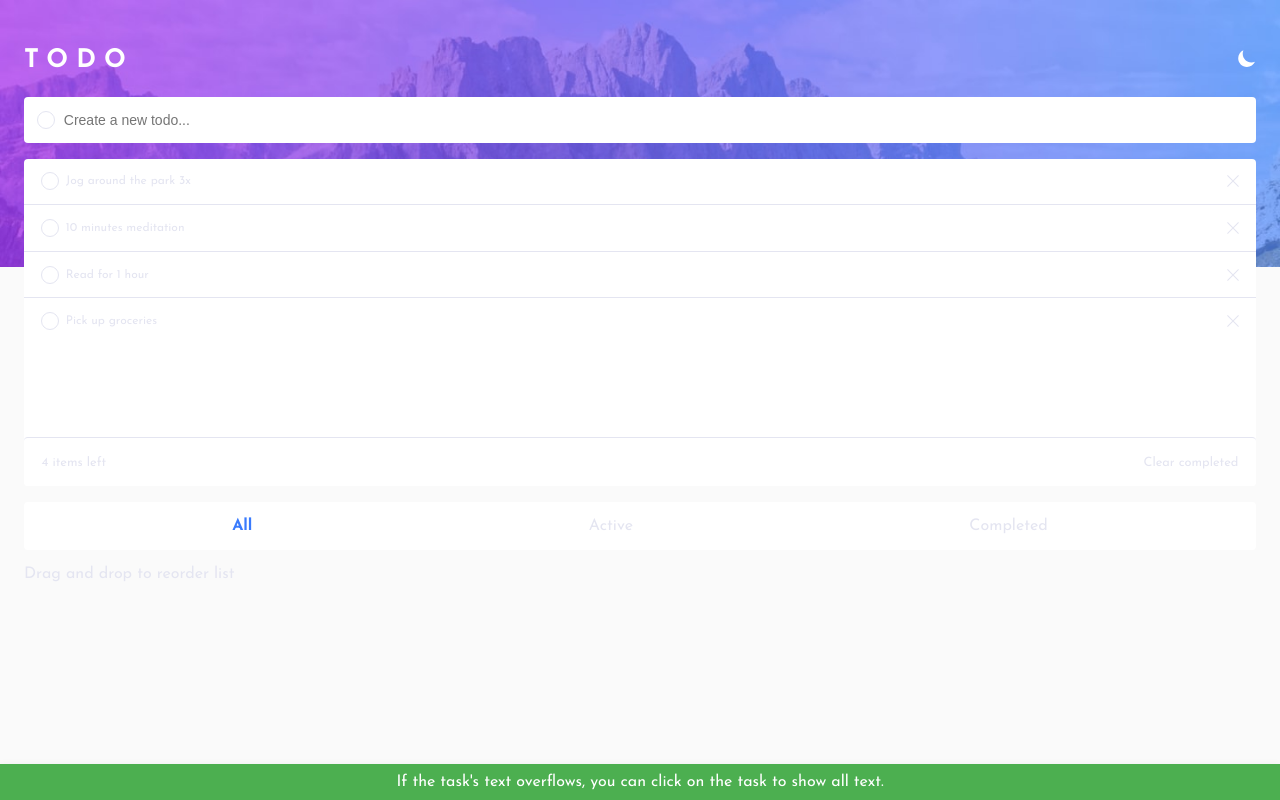
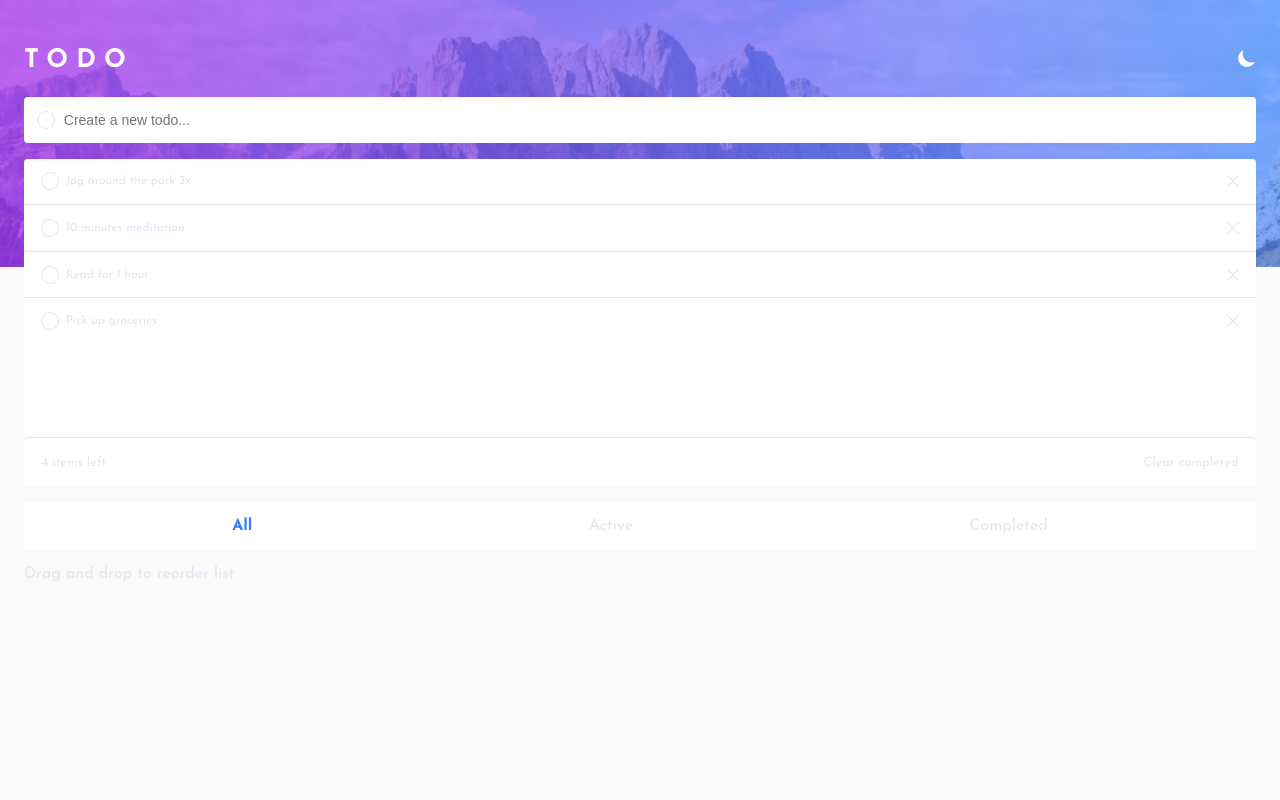
Before and after one commit to cancomertpay/todo-app, a React (Vite) app: page / in a window 1280 px wide. Built offline with nearby package versions, Linux system fonts and the light colour scheme.

Commit message:
delete notification component

```diff
--- a/src/components/Main/Notification.jsx
+++ /dev/null
@@ -1,36 +0,0 @@
-import React, { useEffect, useState } from "react";
-import ReactDOM from "react-dom";
-import { NotificationContainer } from "./NotificationStyles";
-
-function Notification() {
-  const [showNotify, setShowNotify] = useState(false);
-
-  const handleClick = () => {
-    setShowNotify(false);
-  };
-
-  useEffect(() => {
-    const firstTimeoutId = setTimeout(() => {
-      setShowNotify(true);
-      const secondTimeoutId = setTimeout(() => {
-        setShowNotify(false);
-      }, 5000);
-
-      return () => clearTimeout(secondTimeoutId);
-    }, 2000);
-
-    return () => clearTimeout(firstTimeoutId);
-  }, []);
-  return (
-    showNotify &&
-    ReactDOM.createPortal(
-      <NotificationContainer onClick={handleClick}>
-        If the task's text overflows, you can click on the task to show all
-        text.
-      </NotificationContainer>,
-      document.body
-    )
-  );
-}
-
-export default Notification;
--- a/src/components/Main/NotificationStyles.js
+++ /dev/null
@@ -1,27 +0,0 @@
-import styled, { css, keyframes } from "styled-components";
-
-const fadeIn = keyframes`
-  from {
-    opacity: 0;
-  }
-  to {
-    opacity: 1;
-  }
-`;
-
-export const NotificationContainer = styled.div`
-  text-align: center;
-  position: fixed;
-  bottom: 0;
-  right: 0;
-  padding: 10px;
-  width: 100%;
-  box-sizing: border-box;
-  background-color: #4caf50;
-  color: #fff;
-  cursor: pointer;
-  box-shadow: 0px 4px 10px rgba(0, 0, 0, 0.1);
-  font-size: 1rem;
-  animation: ${fadeIn} 0.5s ease-in-out;
-  z-index: 100;
-`;
--- a/src/components/Main/TodoList.jsx
+++ b/src/components/Main/TodoList.jsx
@@ -10,7 +10,6 @@ import { List, TodoListContainer, Empty } from "./TodoListStyles";
 
 // components
 import TodoListItem from "./TodoListItem";
-import Notification from "./Notification";
 import ListController from "./ListController";
 
 function TodoList() {
@@ -57,7 +56,6 @@ function TodoList() {
         )}
       </List>
       {activeList.length > 0 && <ListController list={activeList} />}
-      <Notification />
     </TodoListContainer>
   );
 }
```
